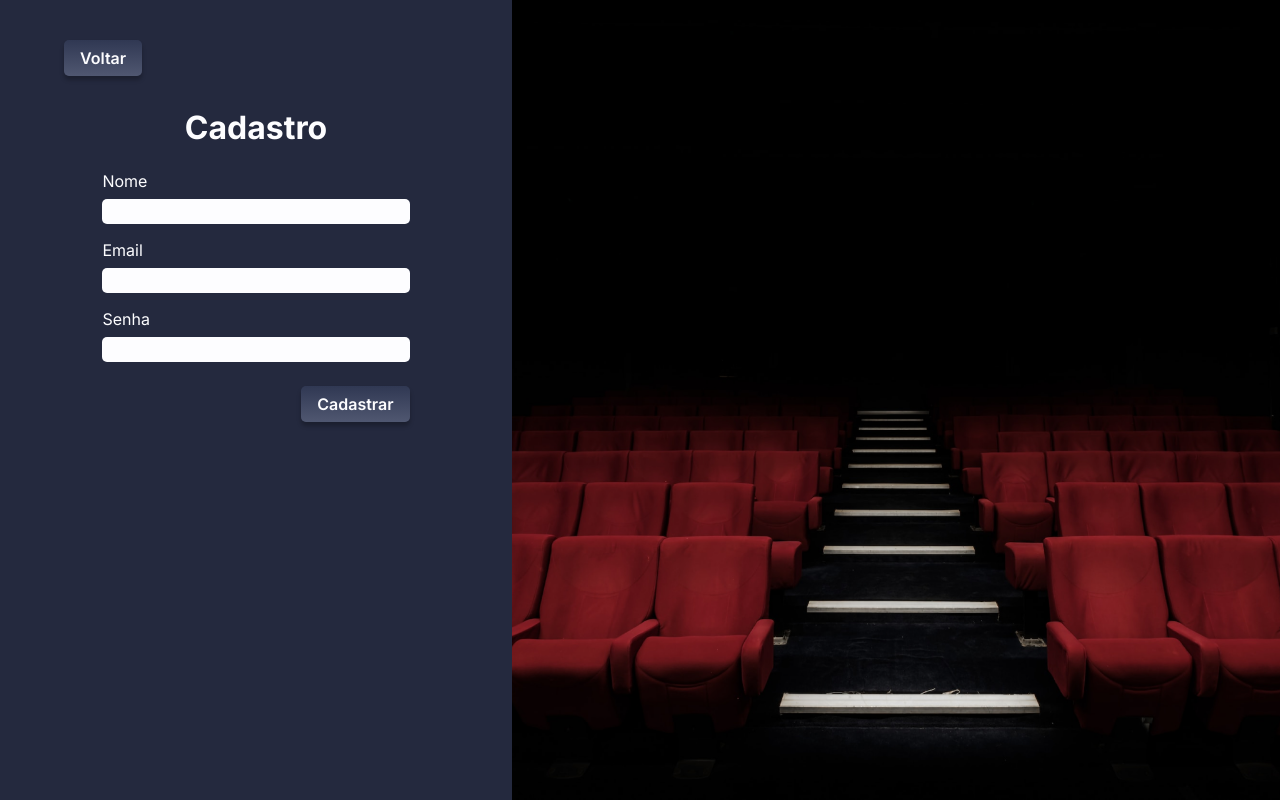
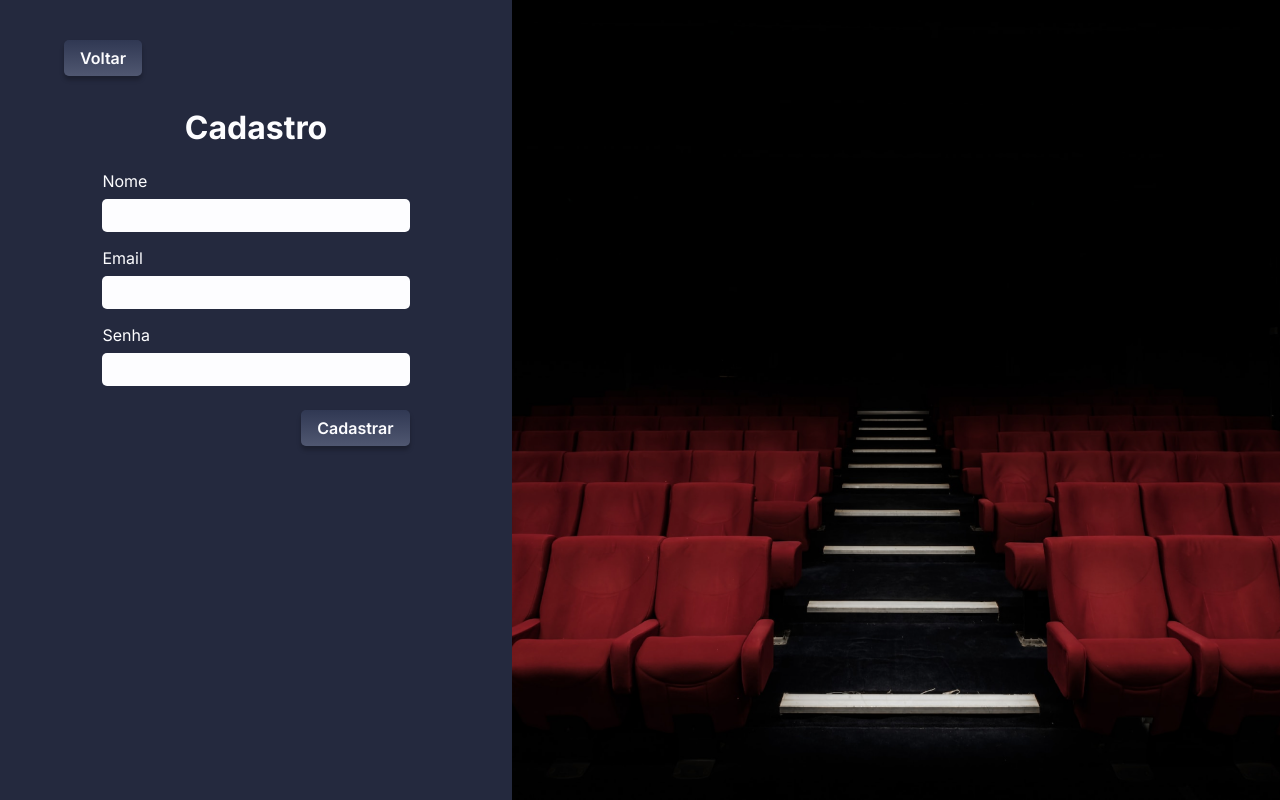
Before and after one commit to lucasgmelo/cinema-management, an Angular app in the folder client/: page /cadastro in a window 1280 px wide. Built offline with nearby package versions, Linux system fonts and the light colour scheme.

Commit message:
feat(signin): update button

```diff
--- a/client/src/app/app.module.ts
+++ b/client/src/app/app.module.ts
@@ -7,7 +7,6 @@ import { AppComponent } from './app.component';
 
 import { NavbarComponent } from './common/navbar/navbar.component';
 import { BadgeComponent } from './common/badge/badge.component';
-import { ButtonComponent } from './common/button/button.component';
 
 import { CheckoutComponent } from './pages/checkout/checkout.component';
 import { HomeComponent } from './pages/home/home.component';
@@ -21,7 +20,6 @@ import { SignupComponent } from './pages/signup/signup.component';
     BadgeComponent,
     CheckoutComponent,
     HomeComponent,
-    ButtonComponent,
     SigninComponent,
     SignupComponent,
   ],
--- a/client/src/app/common/button/button.component.html
+++ /dev/null
@@ -1 +0,0 @@
-<button [ngClass]="{'': type === 'default', 'outline': type === 'outline', 'disabled': type === 'disabled'}">{{content}}</button>
--- a/client/src/app/common/button/button.component.scss
+++ /dev/null
@@ -1,27 +0,0 @@
-button{
-    padding: 8px 16px;
-    border-radius: 5px;
-    background: linear-gradient(180deg, #303853 0%, #A6ACC1 371.43%);
-    box-shadow: 0px 4px 4px rgba(0, 0, 0, 0.25);
-    border: none;
-    font-weight: 600;
-    font-size: 16px;
-    color: var(--white);
-    transition: all 0.3s ease;
-    &:hover{
-        opacity: 0.9;
-    }
-
-    &.outline{
-        background: transparent;
-        border: 2px solid var(--primary);
-    }
-
-    &.disabled{
-        background: var(--gray);
-        cursor: not-allowed;
-        &:hover{
-            opacity: 1;
-        }
-    }
-}
--- a/client/src/app/common/button/button.component.ts
+++ /dev/null
@@ -1,19 +0,0 @@
-import { Component, Input, OnInit } from '@angular/core';
-
-@Component({
-  selector: 'app-button',
-  templateUrl: './button.component.html',
-  styleUrls: ['./button.component.scss']
-})
-export class ButtonComponent implements OnInit {
-
-  constructor() { }
-
-  ngOnInit(): void {
-  }
-
-  @Input() type!: 'default' | 'outline' | 'disabled';
-
-  @Input() content!: string;
-
-}
--- a/client/src/app/pages/home/home.component.html
+++ b/client/src/app/pages/home/home.component.html
@@ -3,5 +3,5 @@
 <main class="page-container">
   <h1>test</h1>
   <app-badge content="126 min"></app-badge>
-  <app-button type="default" content="126 min"></app-button>
+  <button type="button" class="btn">126 min</button>
 </main>
--- a/client/src/app/pages/signin/signin.component.html
+++ b/client/src/app/pages/signin/signin.component.html
@@ -2,7 +2,7 @@
   <section class="banner"></section>
 
   <div class="container">
-    <app-button type="default" content="Voltar" (click)="backToHome()"></app-button>
+    <button type="button" class="btn" (click)="backToHome()">Voltar</button>
 
     <section>
       <h1>Entrar</h1>
@@ -35,7 +35,7 @@
 
         <div class="footer">
           <a (click)="goToSignup()">Cadastre-se</a>
-          <app-button type="default" content="Entrar"></app-button>
+          <button type="submit" class="btn">Entrar</button>
         </div>
       </form>
     </section>
--- a/client/src/app/pages/signin/signin.component.scss
+++ b/client/src/app/pages/signin/signin.component.scss
@@ -57,7 +57,7 @@ label span {
 
     margin-top: 8px;
 
-    padding: 8px 12px;
+    padding: 8px 16px;
     border-radius: 5px;
   }
 
@@ -75,4 +75,8 @@ label span {
 
 .footer {
   @include flex(space-between, center);
+
+  a {
+    text-decoration: underline;
+  }
 }
--- a/client/src/app/pages/signin/signin.component.ts
+++ b/client/src/app/pages/signin/signin.component.ts
@@ -38,7 +38,8 @@ export class SigninComponent implements OnInit {
 
     if (this.authService.signIn(email!, password!)) {
       this.route.navigate(['/']);
-    } else
+    } else {
+      console.log('here');
       Swal.fire({
         icon: 'error',
         title: 'Login ou senha incorretos',
@@ -52,5 +53,6 @@ export class SigninComponent implements OnInit {
           toast.addEventListener('mouseleave', Swal.resumeTimer);
         },
       });
+    }
   }
 }
--- a/client/src/app/pages/signup/signup.component.html
+++ b/client/src/app/pages/signup/signup.component.html
@@ -1,6 +1,6 @@
 <main>
   <div class="container">
-    <app-button type="default" content="Voltar" (click)="backToSignin()"></app-button>
+    <button type="button" class="btn" (click)="backToSignin()">Voltar</button>
 
     <section>
       <h1>Cadastro</h1>
@@ -46,7 +46,7 @@
 
         <div class="footer">
           <span></span>
-          <app-button type="default" content="Cadastrar"></app-button>
+          <button type="default" class="btn">Cadastrar</button>
         </div>
       </form>
     </section>
--- a/client/src/app/pages/signup/signup.component.scss
+++ b/client/src/app/pages/signup/signup.component.scss
@@ -52,7 +52,7 @@ form {
 
     margin-top: 8px;
 
-    padding: 4px 8px;
+    padding: 8px 16px;
     border-radius: 5px;
   }
 
--- a/client/src/scss/styles.scss
+++ b/client/src/scss/styles.scss
@@ -48,7 +48,7 @@ button {
 
 a {
   color: inherit;
-  text-decoration: underline;
+  text-decoration: none;
   cursor: pointer;
 }
 
@@ -69,3 +69,31 @@ input.input-global {
   background: var(--white) !important;
   font-size: 14px !important;
 }
+
+button.btn {
+  padding: 8px 16px;
+  border-radius: 5px;
+  background: linear-gradient(180deg, #303853 0%, #a6acc1 371.43%);
+  box-shadow: 0px 4px 4px rgba(0, 0, 0, 0.25);
+  border: none;
+  font-weight: 600;
+  font-size: 16px;
+  color: var(--white);
+  transition: all 0.3s ease;
+  &:hover {
+    opacity: 0.9;
+  }
+
+  &.outline {
+    background: transparent;
+    border: 2px solid var(--primary);
+  }
+
+  &:disabled {
+    background: var(--gray);
+    cursor: not-allowed;
+    &:hover {
+      opacity: 1;
+    }
+  }
+}
```
Also changed, not shown: 1 other file (tests, documents, lock files or other folders).
